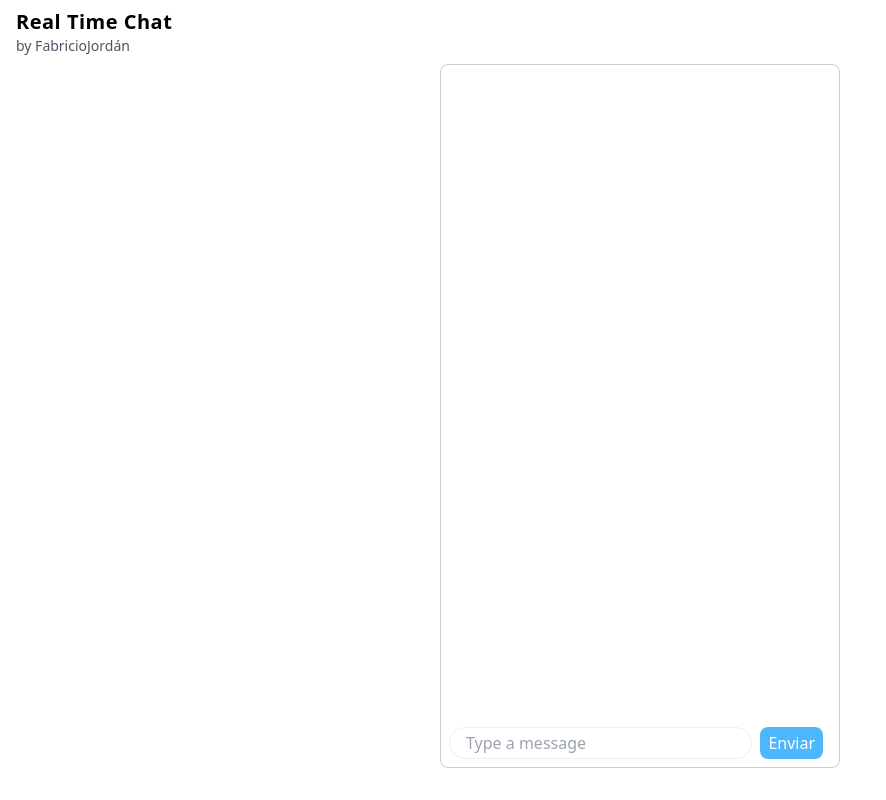
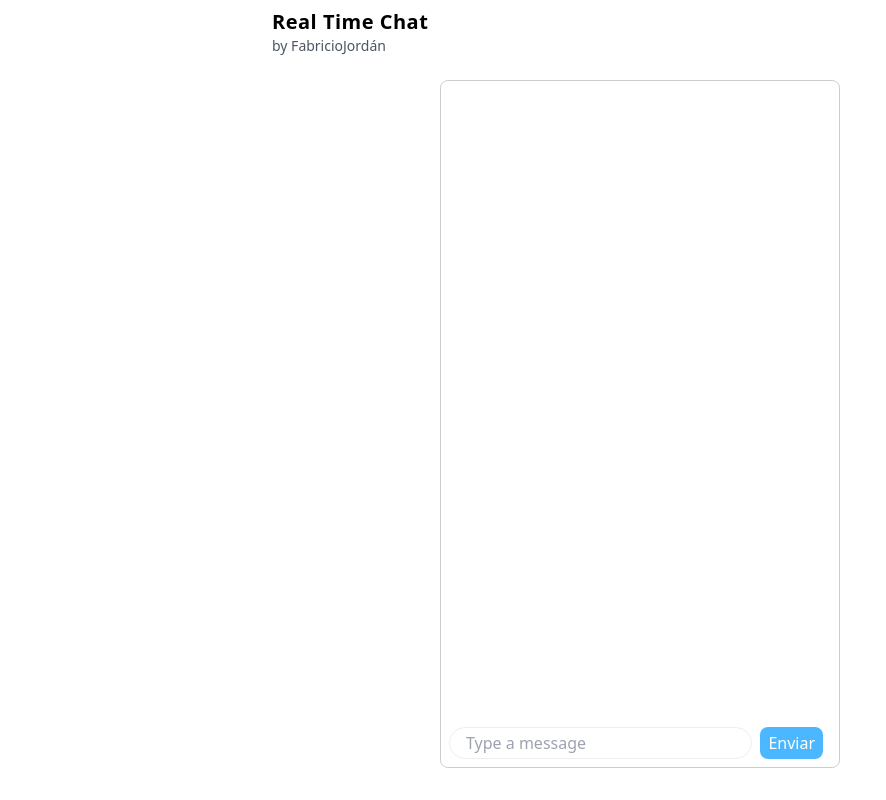
Before and after one commit to FabrizioJordan/realtime-chat, a website: page client/index.html in a window 1280 px wide. Shown: the whole page, without its empty margins (0-886 px from the left). Drawn offline with nearby package versions, Linux system fonts and the light colour scheme; files that its build step writes are made by us from their sources; files whose address does not match are found by name.

Commit message:
"HTML structure recrated"

```diff
--- a/client/index.html
+++ b/client/index.html
@@ -35,22 +35,25 @@
     </script>
 </head>
 
-<body class="relative m-0 grid grid-rows-1 place-content-center h-screen w-full">
+<body class="m-0 h-screen w-full flex justify-center">
 
-    <section class=" max-w-4xl w-full h-full grid grid-rows-1 place-content-center ">
+    <section class="max-w-3xl w-full h-full flex flex-col gap-6 items-center pt-2 pb-8">
 
-      <article class="absolute top-4 right-4">
+      <header class="w-full flex justify-between items-center px-4">
+        <article class="">
+          <h1 class="text-xl font-bold tracking-wide">Real Time Chat</h1>
+          <p class="text-sm text-gray-600">by FabricioJordán</p>
+        </article>
+
+        <article class="">
           <a class="hover:" href="https://github.com/FabrizioJordan/realtime-chat" target="_blank" rel="noopener noreferrer">
             <img class="size-6 invertSvg hover:opacity-65 transition-opacity duration-300" src="./icons/github.svg" alt="">
           </a>
         </article>
+      </header>
 
-      <article class="absolute top-2 left-4">
-        <h1 class="text-xl font-bold tracking-wide">Real Time Chat</h1>
-        <p class="text-sm text-gray-600">by FabricioJordán</p>
-      </article>
-
-      <section class="py-8 pt-16 flex flex-col gap-4">
+      <main class="w-full h-full grid grid-rows-1 place-content-center">
+        <section class="flex flex-col gap-4 h-full">
           <section id="chat" class="border border-[#ccc] rounded-[8px] overflow-hidden w-[400px] h-full relative">
             <ul id="messages"
             class="list-none m-0 p-0 overflow-y-scroll h-full scroll-smooth pb-12 [&>li]:py-[.5rem] [&>li]:px-[1rem] odd:[&>li]:bg-[#1b1b1b] even:[&>li]:bg-[#141414]">
@@ -65,6 +68,7 @@
             </form>
           </section>
         </section>
+      </main>
 
     </section>
 
```
Also changed, not shown: public/styles.css. Lines whose indentation alone changed are shown as unchanged.
